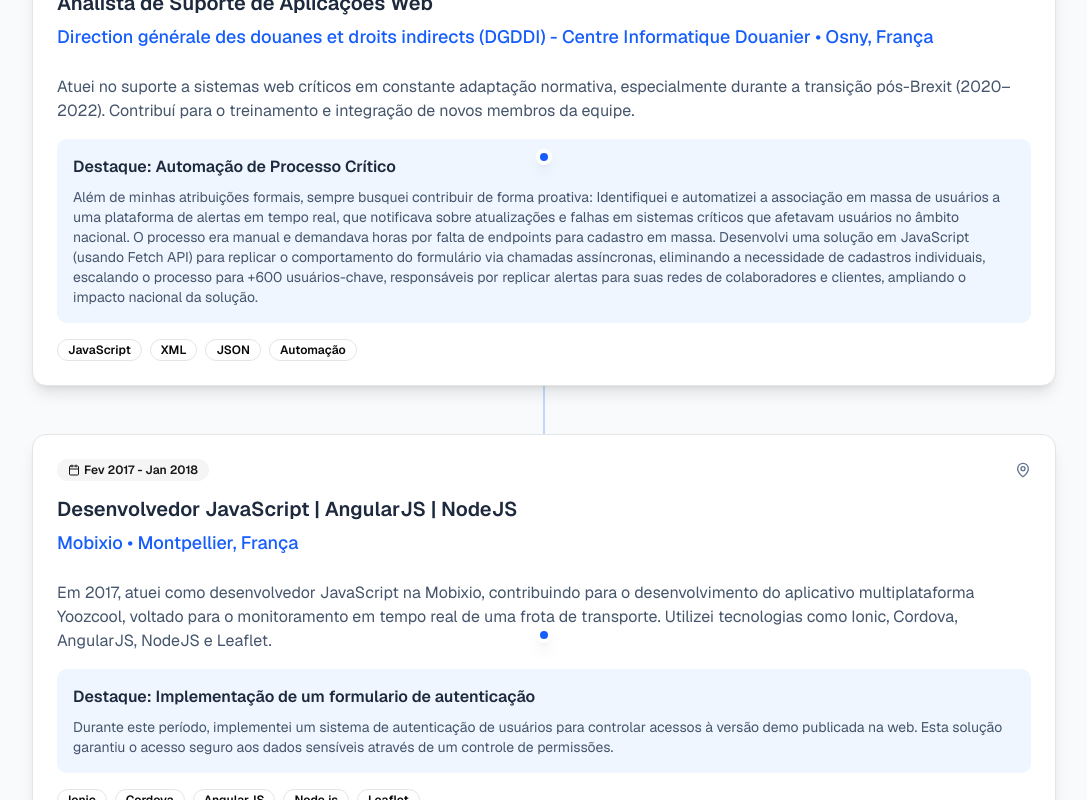
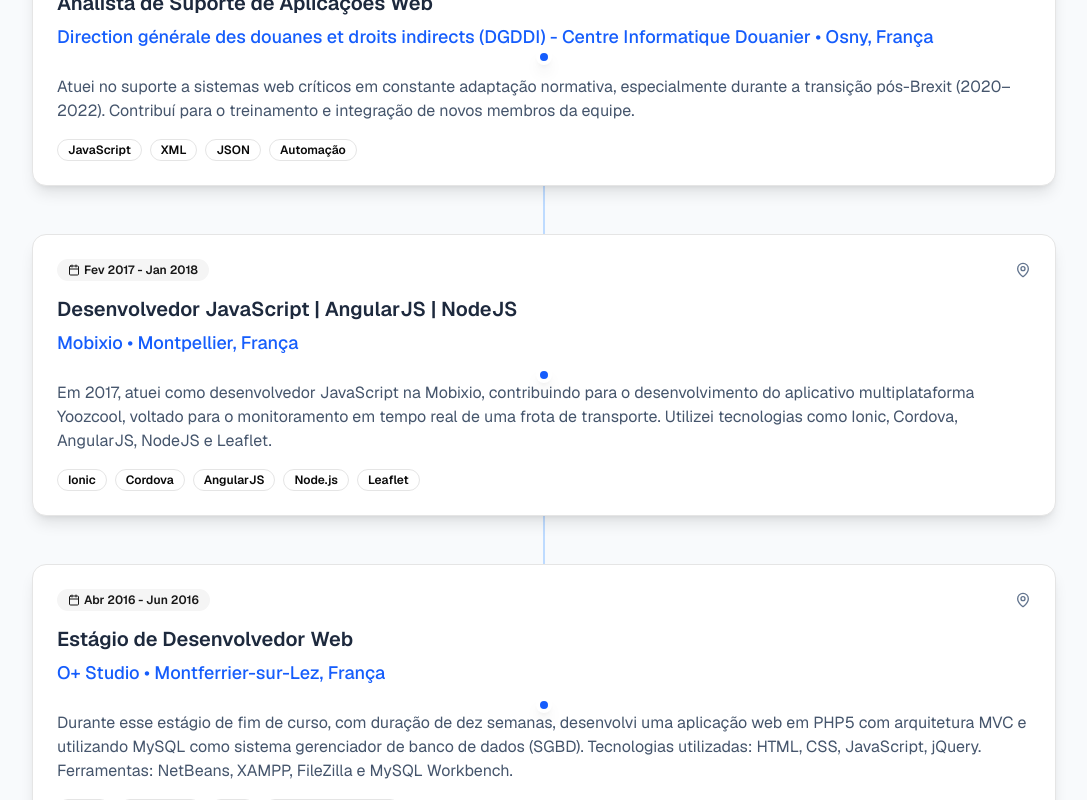
Before and after one commit to eduardoschoepf/portfolio, a Next.js app: page / in a window 1280 px wide. Shown: the part 2000-2800 px from the top of the page, without its empty margins (96-1183 px from the left). Built offline with nearby package versions, Linux system fonts and the light colour scheme.

Commit message:
Update page

```diff
--- a/app/page.tsx
+++ b/app/page.tsx
@@ -92,13 +92,6 @@ export default function Portfolio() {
       location: 'Osny, França',
       role: 'Analista de Suporte de Aplicações Web',
       description: 'Atuei no suporte a sistemas web críticos em constante adaptação normativa, especialmente durante a transição pós-Brexit (2020–2022). Contribuí para o treinamento e integração de novos membros da equipe.',
-      highlight: {
-        title: 'Automação de Processo Crítico',
-        text: 'Além de minhas atribuições formais, sempre busquei contribuir de forma proativa: ' +
-                   'Identifiquei e automatizei a associação em massa de usuários a uma plataforma de alertas em tempo real, que notificava sobre atualizações e falhas em sistemas críticos que afetavam usuários no âmbito nacional. ' +
-                   'O processo era manual e demandava horas por falta de endpoints para cadastro em massa. ' +
-                   'Desenvolvi uma solução em JavaScript (usando Fetch API) para replicar o comportamento do formulário via chamadas assíncronas, eliminando a necessidade de cadastros individuais, escalando o processo para +600 usuários-chave, responsáveis por replicar alertas para suas redes de colaboradores e clientes, ampliando o impacto nacional da solução.',
-      },
       technologies: ['JavaScript', 'XML', 'JSON', 'Automação'],
     },
     {
@@ -107,10 +100,6 @@ export default function Portfolio() {
       location: 'Montpellier, França',
       role: 'Desenvolvedor JavaScript | AngularJS | NodeJS',
       description: 'Em 2017, atuei como desenvolvedor JavaScript na Mobixio, contribuindo para o desenvolvimento do aplicativo multiplataforma Yoozcool, voltado para o monitoramento em tempo real de uma frota de transporte. Utilizei tecnologias como Ionic, Cordova, AngularJS, NodeJS e Leaflet.',
-      highlight: {
-        title: 'Implementação de um formulario de autenticação',
-        text: 'Durante este período, implementei um sistema de autenticação de usuários para controlar acessos à versão demo publicada na web. Esta solução garantiu o acesso seguro aos dados sensíveis através de um controle de permissões.',
-      },
       technologies: ['Ionic', 'Cordova', 'AngularJS', 'Node.js', 'Leaflet']
     },
     {
@@ -132,46 +121,10 @@ export default function Portfolio() {
       status: 'Concluído'
     },
     {
-      title: 'La Commande App (SaaS)',
-      description: 'Solução SaaS para restaurantes e lanchonetes que automatiza pedidos via WhatsApp, reduzindo erros e aumentando a eficiência do atendimento.',
-      technologies: ['React', 'TypeScript', 'WhatsApp API', 'Tailwind CSS', 'Design Responsivo'],
-      url: 'https://eduardoschoepf.github.io/la-commande-delivery/',
-      status: 'Concluído'
-    },
-    {
-      title: 'Landing Page - SaaS Delivery Solution',
-      description: 'Página de conversão otimizada para captação de clientes B2B para plataforma SaaS de delivery',
-      technologies: ['React', 'TypeScript', 'Tailwind CSS', 'Design Responsivo'],
-      url: 'https://eduardoschoepf.github.io/lacommande-landingpage/',
-      status: 'Concluído'
-    },
-    {
-      title: 'Criando um relatório ALV no SAP ECC',
-      description: 'Criando um relatório ALV no SAP ECC: ✅ Criar um REPORT (Transação SE38), ✅ Declarar uma tabela interna, ✅ Seleção de dados da tabela SFLIGHT, ✅ Criar e exibir o relatório ALV',
-      technologies: ['SAP ECC', 'Relatório ALV ', 'ABAP', 'Transação SE38', 'REPORT'],
-      url: 'https://www.youtube.com/watch?v=8kseEHHpUOY&t=3s',
-      status: 'Concluído'
-    },
-    {
-      title: 'Autódromo Internacional de Santa Cruz do Sul',
-      description: 'Projeto voluntário desenvolvido para promover o autódromo local, destacando sua infraestrutura e eventos.',
-      technologies: ['React', 'TypeScript', 'Tailwind CSS', 'Design Responsivo'],
-      url: 'https://eduardoschoepf.github.io/aiscs/',
-      status: 'Concluído'
-    },
-
-    {
       title: 'Estudo Prático - SAP RAP no Eclipse (Pedidos de Venda)',
       description: 'Visão Geral do Desenvolvimento RAP no Eclipse. Projeto demonstrando implementação do ABAP RESTful Application Programming Model (RAP) com foco em pedidos de venda. Inclui criação de entidades, serviços e consumo via OData.',
       technologies: ['Fiori Elements', 'CDS Views ', 'OData Services', 'RAP Model'],
       url: 'https://github.com/eduardoschoepf/sap-fiori/',
-      status: 'Concluído'
-    },
-    {
-      title: 'Movies Application',
-      description: 'Este aplicativo foi desenvolvido como resultado dos meus estudos em React Native. O aplicativo se conecta à API do TMDB para obter informações sobre filmes e séries de TV',
-      technologies: ['React Native', 'TMDB API'],
-      url: 'https://github.com/eduardoschoepf/Movies/',
       status: 'Concluído'
     },
     {
```
